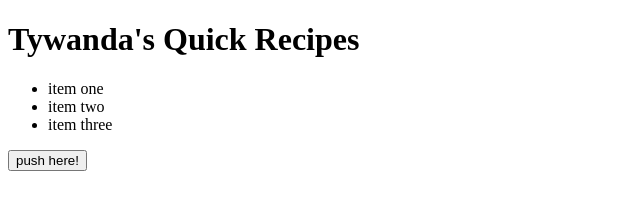
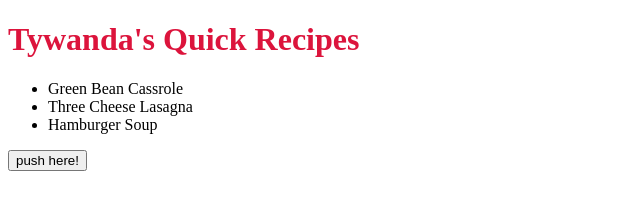
Before and after one commit to tywanda/codealong, a website: page Website(QuickRecipes).html in a window 1280 px wide. Shown: the whole page, without its empty margins (0-640 px from the left). Drawn offline with Linux system fonts and the light colour scheme.

Commit message:
added txt

```diff
--- a/Website(QuickRecipes).html
+++ b/Website(QuickRecipes).html
@@ -15,10 +15,10 @@
 <body>
 <!--CHANGE THIS  NEXT LINE -->
   <h1 id="title">Tywanda's Quick Recipes</h1>
-  <ul>
-    <li class="list" id="listItemOne">item one</li>
-    <li class="list" id="listItemTwo">item two</li>
-    <li class="list" id="listItemThree">item three</li>
+    <ul>
+    <li class="list" id="listItemOne">Green Bean Cassrole</li>
+    <li class="list" id="listItemTwo">Three Cheese Lasagna</li>
+    <li class="list" id="listItemThree">Hamburger Soup</li>
   </ul>
   <button id="myBtn">push here!</button>
 
--- a/recipes.css
+++ b/recipes.css
@@ -0,0 +1,9 @@
+p {
+    color:blueviolet;
+    font-size: medium;
+    }
+h1 {
+    color: crimson;
+    font-size: xx-large;
+
+}
```
